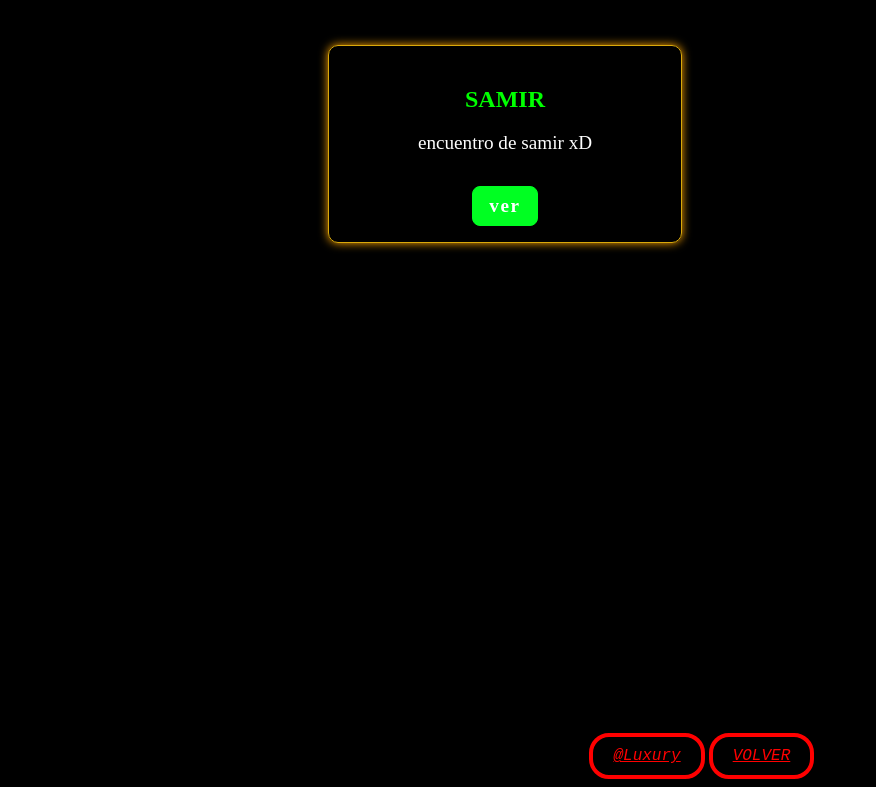
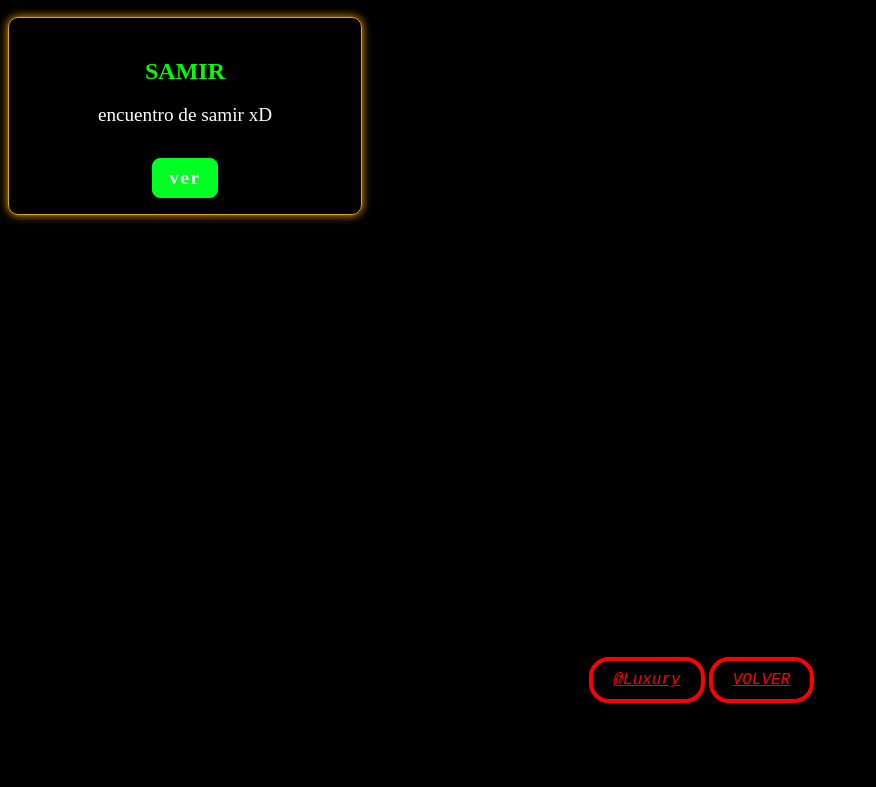
Before and after one commit to iFor-Lux/angel, a plain HTML site: page xD/xD.html in a window 1280 px wide. Shown: the part 110-897 px from the top of the page, without its empty margins (0-876 px from the left). After the commit the page ends 821 px from the top, so only its background shows below. Drawn offline with Linux system fonts and the light colour scheme.

Commit message:
Update style.css

```diff
--- a/xD/style.css
+++ b/xD/style.css
@@ -188,10 +188,6 @@ P {
     border-radius: 10px;
     text-align: center;
     align-items: center;
-    margin-top: 3rem;
-    margin-bottom: 3rem;
-    margin-left: 20rem;
-    margin-right: 3rem;
     box-shadow: 0 0 10px 0px rgb(255, 165, 0);
     transition: border-color 0.3s, box-shadow 0.3s;
 }
```
